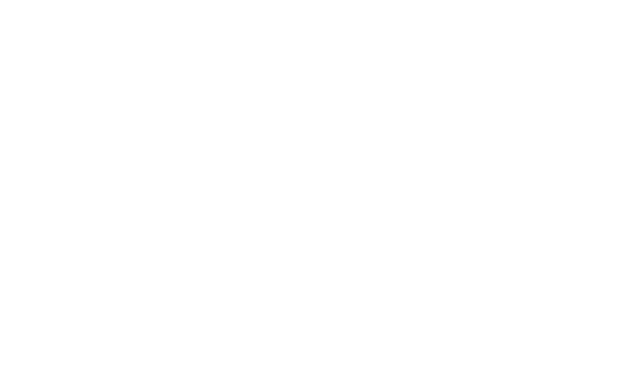
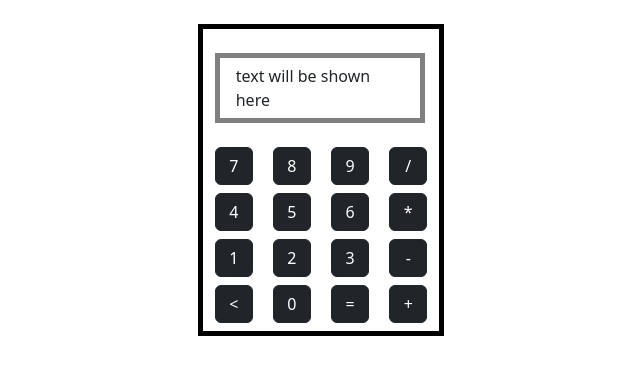
Before and after one commit to wahidrana2108/calculator, a plain HTML site: page index.html in a window 1280 px wide. Shown: the whole page, without its empty margins (319-959 px from the left). Drawn offline with nearby package versions, Linux system fonts and the light colour scheme.

Commit message:
button added

```diff
--- a/index.html
+++ b/index.html
@@ -8,8 +8,36 @@
     <link rel="stylesheet" href="style/bootstrap/css/bootstrap.min.css">
     <link rel="stylesheet" href="style/css/style.css">
 </head>
-<body>
+<body><br>
+    <div class="container side">
+        <br>
+        <div class="display d-flex justify-content-end align-items-center p-3">text will be shown here</div><br>
 
+        <div class="">
+            <button type="button" class="btn btn-dark me-3 mb-2 btn_size justify-content-center align-items-center">7</button>
+            <button type="button" class="btn btn-dark me-3 mb-2 btn_size justify-content-center align-items-center">8</button>
+            <button type="button" class="btn btn-dark me-3 mb-2 btn_size justify-content-center align-items-center">9</button>
+            <button type="button" class="btn btn-dark mb-2 btn_size justify-content-center align-items-center">/</button>
+        </div>
+        <div class="">
+            <button type="button" class="btn btn-dark me-3 mb-2 btn_size justify-content-center align-items-center">4</button>
+            <button type="button" class="btn btn-dark me-3 mb-2 btn_size justify-content-center align-items-center">5</button>
+            <button type="button" class="btn btn-dark me-3 mb-2 btn_size justify-content-center align-items-center">6</button>
+            <button type="button" class="btn btn-dark mb-2 btn_size justify-content-center align-items-center">*</button>
+        </div>
+        <div class="">
+            <button type="button" class="btn btn-dark me-3 mb-2 btn_size justify-content-center align-items-center">1</button>
+            <button type="button" class="btn btn-dark me-3 mb-2 btn_size justify-content-center align-items-center">2</button>
+            <button type="button" class="btn btn-dark me-3 mb-2 btn_size justify-content-center align-items-center">3</button>
+            <button type="button" class="btn btn-dark mb-2 btn_size justify-content-center align-items-center">-</button>
+        </div>
+        <div class="">
+            <button type="button" class="btn btn-dark me-3 mb-2 btn_size justify-content-center align-items-center"><</button>
+            <button type="button" class="btn btn-dark me-3 mb-2 btn_size justify-content-center align-items-center">0</button>
+            <button type="button" class="btn btn-dark me-3 mb-2 btn_size justify-content-center align-items-center">=</button>
+            <button type="button" class="btn btn-dark mb-2 btn_size justify-content-center align-items-center">+</button>
+        </div>
+    </div>
 
 
 
--- a/style/css/style.css
+++ b/style/css/style.css
@@ -0,0 +1,17 @@
+.side{
+    height: fit-content;
+    width: fit-content;
+    border: 5px solid black;
+}
+
+.display{
+    height: 70px;
+    width: 210px;
+    border: 5px solid gray;
+}
+
+
+.btn_size{
+    height: 38px;
+    width: 38px;
+}
```
